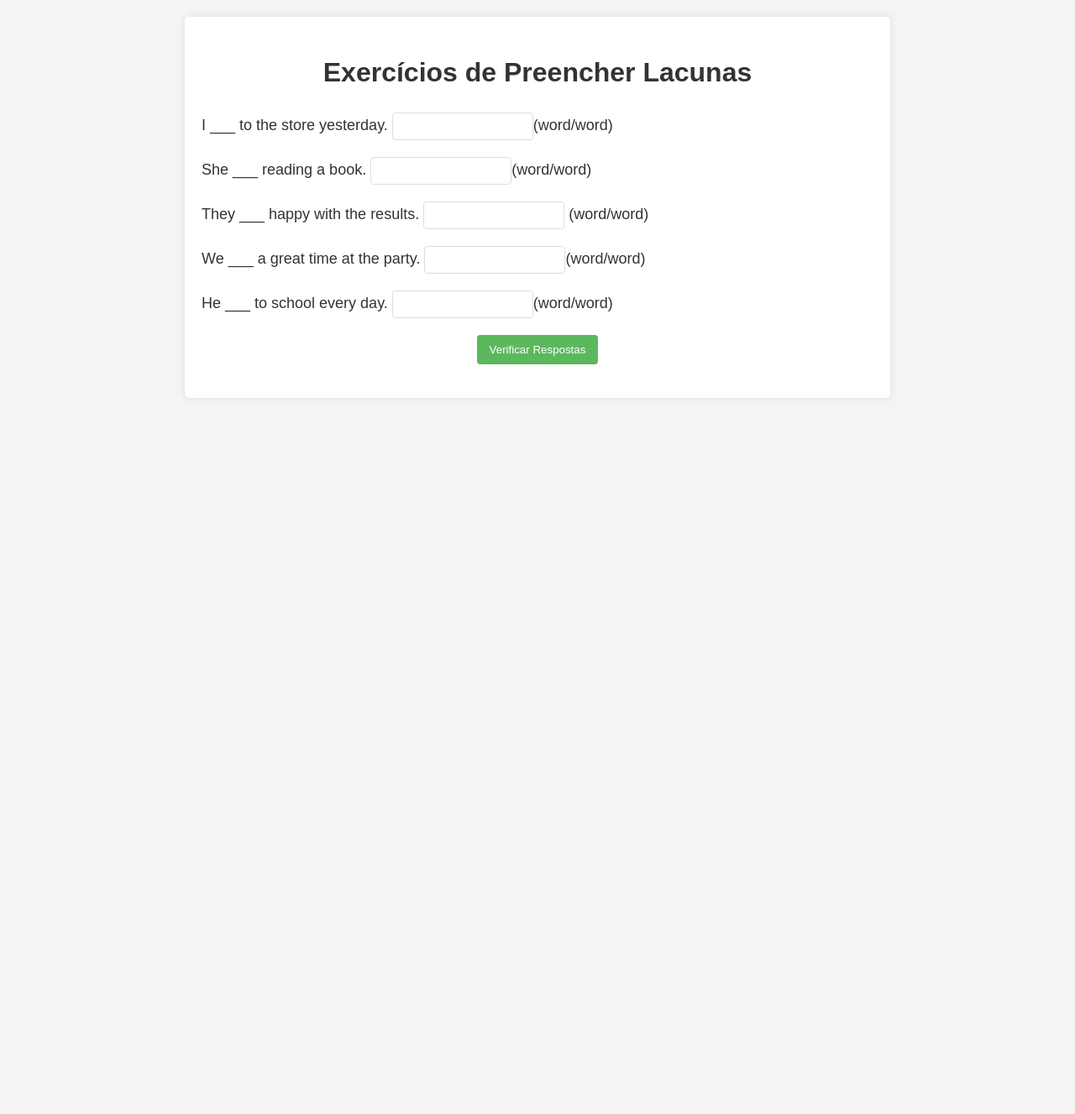
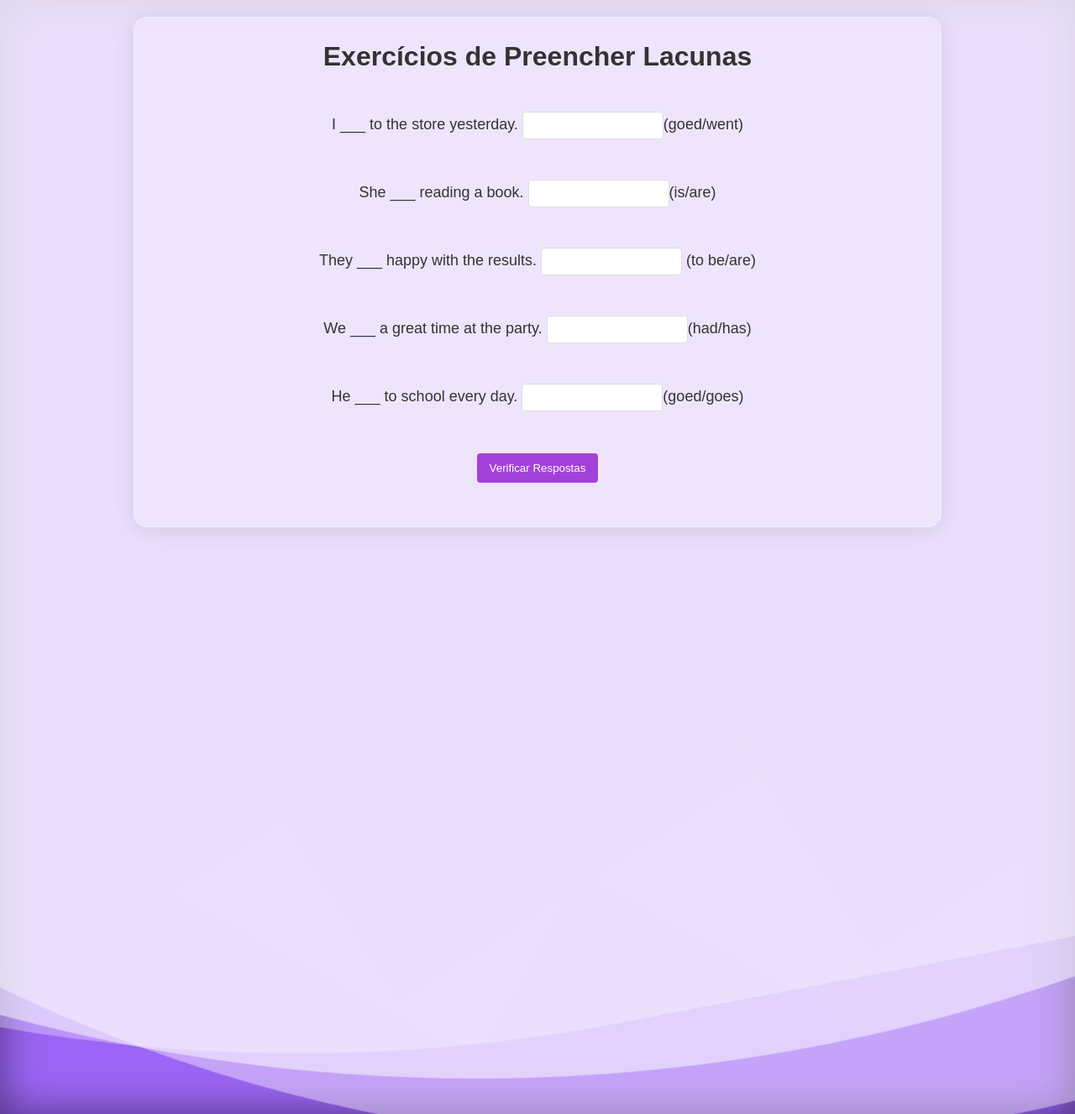
Before and after one commit to Liviaamaralsales/Voice_TCC, a Flask app: page /exercicio-lacunas in a window 1280 px wide. Shown: the whole page at 84% size. Run offline with Flask 3, Linux system fonts and the light colour scheme; the visitor is signed in with stand-in values (Sample User, id 1).

Commit message:
crey muito louco

```diff
--- a/public/templates/PaginaLacunas.html
+++ b/public/templates/PaginaLacunas.html
@@ -14,12 +14,25 @@
             color: #333;
         }
         .container {
-            max-width: 800px;
-            margin: auto;
-            background: #fff;
-            padding: 20px;
-            border-radius: 5px;
-            box-shadow: 0 0 10px rgba(0, 0, 0, 0.1);
+            background: rgba(255, 255, 255, 0.21);
+            border-radius: 16px;
+            box-shadow: 0 4px 30px rgba(0, 0, 0, 0.1);
+            backdrop-filter: blur(5px);
+            -webkit-backdrop-filter: blur(5px);
+            border: 1px solid rgba(255, 255, 255, 0.3);
+            background: rgba(255, 255, 255, 0.2);
+            border-radius: 16px;
+            box-shadow: 0 4px 30px rgba(0, 0, 0, 0.1);
+            backdrop-filter: blur(5px);
+            -webkit-backdrop-filter: blur(5px);
+            border: 1px solid rgba(255, 255, 255, 0.3);
+            width: 75vw;
+            display: flex;
+            flex-direction: column;
+            justify-self: center;
+            justify-content: center;
+            align-items: center;
+
         }
         h1 {
             text-align: center;
@@ -40,7 +53,7 @@
             text-align: center;
         }
         button {
-            background-color: #5cb85c;
+            background-color: #a241da;
             color: white;
             padding: 10px 15px;
             border: none;
@@ -50,37 +63,88 @@
             margin: 20px auto;
         }
         button:hover {
-            background-color: #4cae4c;
+            background-color: #8f41e9;
         }
         .feedback {
             color: #5cb85c;
             font-weight: bold;
             text-align: center;
         }
+        /* ---- ONDAS (mantidas como estão no seu código original) ---- */
+.wave {
+  position: fixed;
+  left: 0;
+  top: 0;
+  width: 100%;
+  height: 100%;
+  background: #9c65f5;
+  box-shadow: inset 0 0 50px rgba(0, 0, 0, 0.5);
+  z-index: -1;
+}
+.wave span {
+  position: absolute;
+  width: 360vh;
+  height: 360vh;
+  top: 0;
+  left: 50%;
+  transform: translate(-50%, -75%);
+}
+.wave span:nth-child(1) {
+  border-radius: 45%;
+  background: rgba(255, 255, 255, 0.5);
+  animation: animate 5s linear infinite;
+}
+.wave span:nth-child(2) {
+  border-radius: 40%;
+  background: rgba(255, 255, 255, 0.4);
+  animation: animate 10s linear infinite;
+}
+.wave span:nth-child(3) {
+  border-radius: 42.5%;
+  background: rgba(255, 255, 255, 0.3);
+  animation: animate 15s linear infinite;
+}
+@keyframes animate {
+  0% {
+    transform: translate(-50%, -75%) rotate(0deg);
+  }
+  100% {
+    transform: translate(-50%, -75%) rotate(180deg);
+  }
+}
+
     </style>
 </head>
 <body>
+
+    <div class="wave">
+        <span></span>
+        <span></span>
+        <span></span>
+    </div>
+    <div class="principal">
+
     <div class="container">
         <h1>Exercícios de Preencher Lacunas</h1>
 
         <div class="exercise">
-            <p class="sentence">I ___ to the store yesterday. <input type="text" id="answer1">(word/word)</p>
+            <p class="sentence">I ___ to the store yesterday. <input type="text" id="answer1">(goed/went)</p>
         </div>
 
         <div class="exercise">
-            <p class="sentence">She ___ reading a book. <input type="text" id="answer2">(word/word)</p>
+            <p class="sentence">She ___ reading a book. <input type="text" id="answer2">(is/are)</p>
         </div>
 
         <div class="exercise">
-            <p class="sentence">They ___ happy with the results. <input type="text" id="answer3"> (word/word)</p>
+            <p class="sentence">They ___ happy with the results. <input type="text" id="answer3"> (to be/are)</p>
         </div>
 
         <div class="exercise">
-            <p class="sentence">We ___ a great time at the party. <input type="text" id="answer4">(word/word)</p>
+            <p class="sentence">We ___ a great time at the party. <input type="text" id="answer4">(had/has)</p>
         </div>
 
         <div class="exercise">
-            <p class="sentence">He ___ to school every day. <input type="text" id="answer5">(word/word)</p>
+            <p class="sentence">He ___ to school every day. <input type="text" id="answer5">(goed/goes)</p>
         </div>
 
         <button onclick="checkAnswers()">Verificar Respostas</button>
```
Also changed, not shown: public/templates/PaginaJogoMemoria.html (+6 -3 lines).
